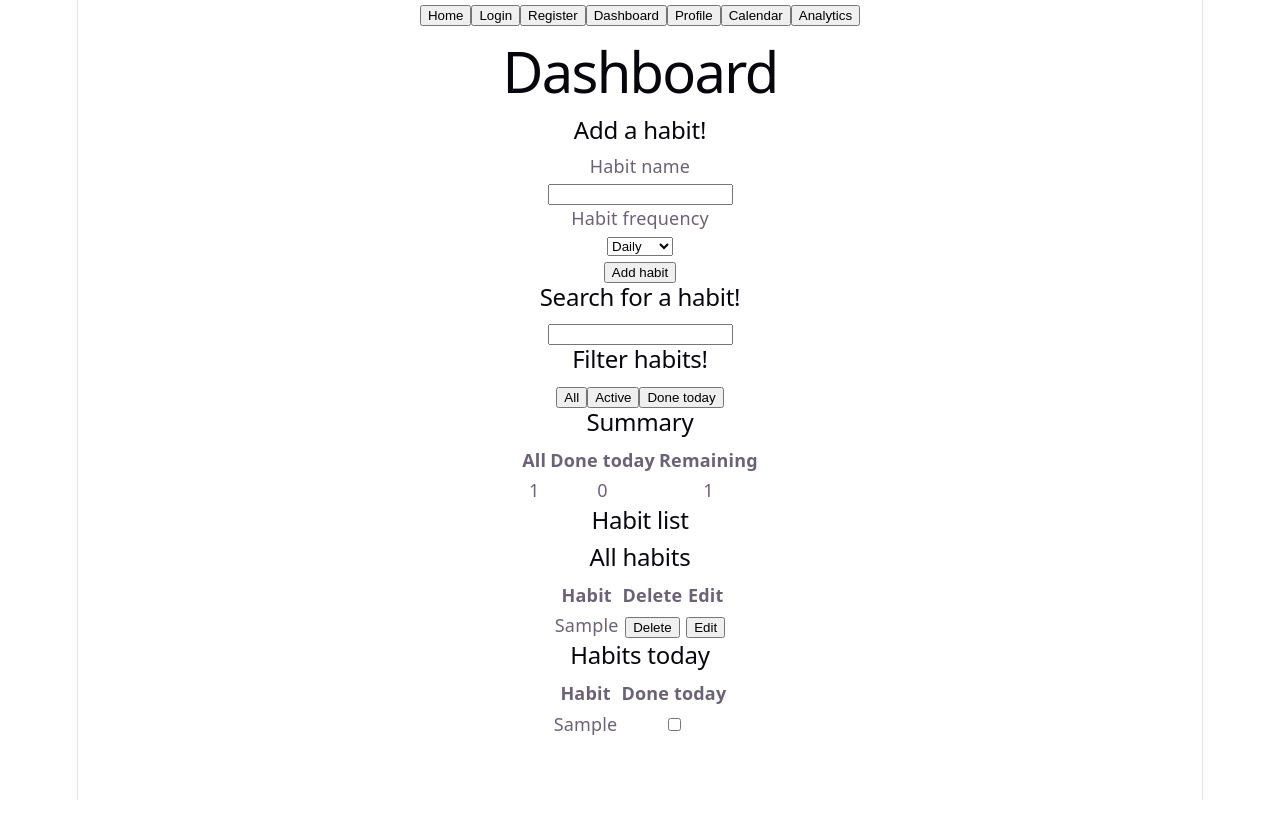
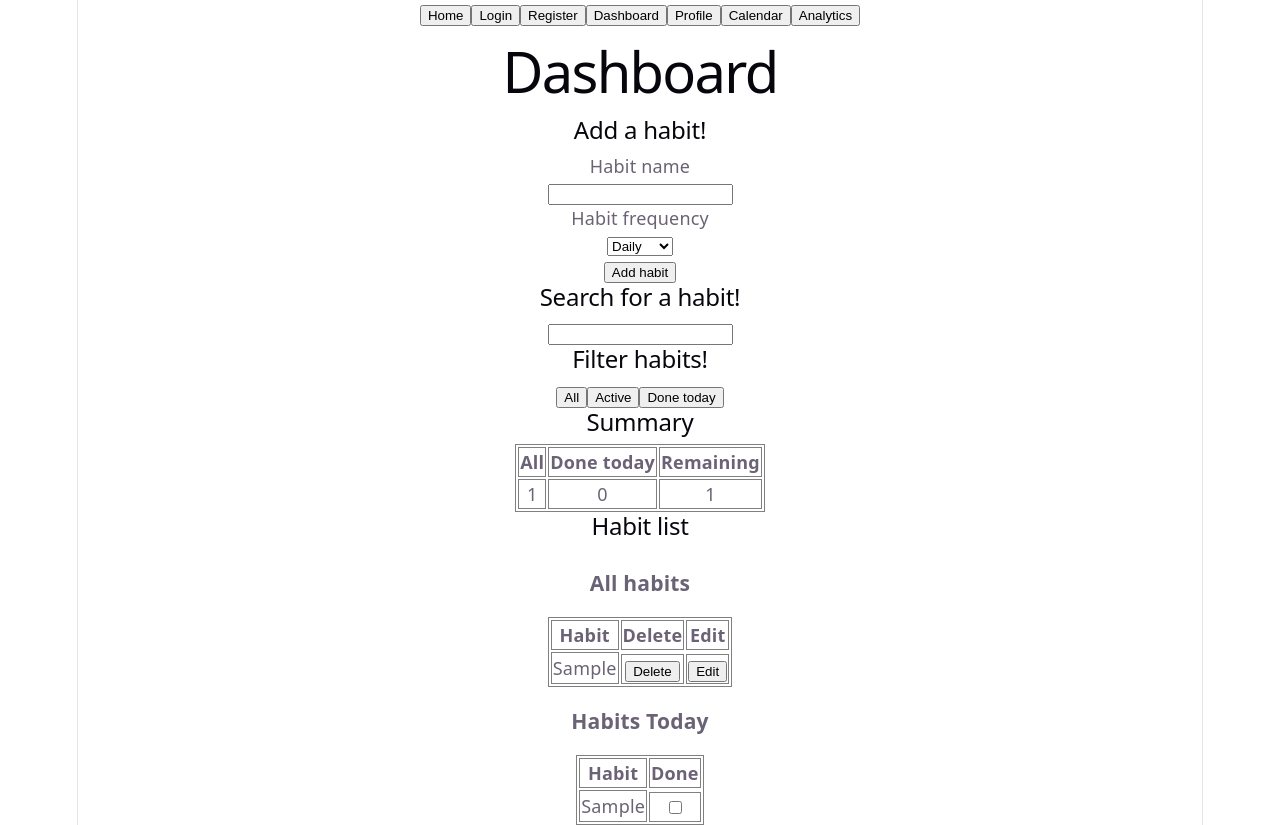
Before and after one commit to LauZalan/habit-tracker, a React (Vite) app in the folder habit-tracker-fe/: page /dashboard in a window 1280 px wide. Both pictures are taken after typing "Sample" into the empty fields and a click on the button "Add habit". Before the commit the page ends 800 px from the top, so only its background shows below. Built offline with nearby package versions, Linux system fonts and the light colour scheme.

Commit message:
Further refactor of habit list

```diff
--- /dev/null
+++ b/habit-tracker-fe/src/features/habits/components/Checkbox.tsx
@@ -0,0 +1,23 @@
+import type { Habit } from '../types'
+
+type CheckboxProps = {
+  habit: Habit
+  currentDate: string
+  toggleHabitDoneToday: (id: string) => void
+}
+
+function Checkbox({ habit, currentDate, toggleHabitDoneToday }: CheckboxProps) {
+  return (
+    <tr>
+      <td>
+        <input
+          type="checkbox"
+          checked={habit.completedDates.includes(currentDate)}
+          onChange={() => toggleHabitDoneToday(habit.id)}
+        />
+      </td>
+    </tr>
+  )
+}
+
+export default Checkbox
--- /dev/null
+++ b/habit-tracker-fe/src/features/habits/components/EditHabit.tsx
@@ -0,0 +1,88 @@
+import type { Habit, HabitFrequencies } from '../types'
+import FrequencySelector from './FrequencySelector'
+
+type EditHabitProps = {
+  originalHabit: Habit
+  editedHabit: { id: string; name: string; frequency: HabitFrequencies | null }
+  setEditedHabit: (next: { id: string; name: string; frequency: HabitFrequencies | null }) => void
+  setEditedHabitFrequency: (next: React.SetStateAction<HabitFrequencies | null>) => void
+  editHabit: (id: string, updatedHabitName: string, updatedHabitFreqeuncy: HabitFrequencies) => void
+  deleteHabit: (id: string) => void
+}
+
+function EditHabit({
+  originalHabit,
+  editedHabit,
+  setEditedHabit,
+  setEditedHabitFrequency,
+  editHabit,
+  deleteHabit,
+}: EditHabitProps) {
+  return (
+    <>
+      <tr>
+        <td>
+          <button onClick={() => deleteHabit(originalHabit.id)}>Delete</button>
+        </td>
+        <td>
+          <button
+            onClick={() =>
+              !editedHabit.id || editedHabit.id !== originalHabit.id
+                ? setEditedHabit({
+                    id: originalHabit.id,
+                    name: originalHabit.name,
+                    frequency: originalHabit.frequency,
+                  })
+                : setEditedHabit({ id: '', name: '', frequency: null })
+            }
+          >
+            Edit
+          </button>
+        </td>
+      </tr>
+      {originalHabit.id === editedHabit.id ? (
+        <>
+          <tr>
+            <td colSpan={3}>Edit name</td>
+          </tr>
+          <tr>
+            <td colSpan={3}>
+              <input
+                type="text"
+                value={editedHabit.name}
+                onChange={(e) => setEditedHabit({ ...editedHabit, name: e.target.value })}
+              />
+            </td>
+          </tr>
+          <tr>
+            <td colSpan={3}>Edit frequency</td>
+          </tr>
+          <tr>
+            <td colSpan={3}>
+              <FrequencySelector
+                habitFrequency={editedHabit.frequency}
+                setHabitFrequency={setEditedHabitFrequency}
+              />
+            </td>
+          </tr>
+          <tr>
+            <td colSpan={3}>
+              <button
+                onClick={() =>
+                  editedHabit.frequency
+                    ? (editHabit(originalHabit.id, editedHabit.name, editedHabit.frequency),
+                      setEditedHabit({ id: '', name: '', frequency: null }))
+                    : null
+                }
+              >
+                Save
+              </button>
+            </td>
+          </tr>
+        </>
+      ) : null}
+    </>
+  )
+}
+
+export default EditHabit
--- a/habit-tracker-fe/src/features/habits/components/HabitList.tsx
+++ b/habit-tracker-fe/src/features/habits/components/HabitList.tsx
@@ -1,138 +1,31 @@
-import type { Habit, HabitFrequencies } from '../types'
-import { getLocalDateKey } from '../helpers/localDateHelper'
-import { isHabitScheduledOnDate } from '../../calendar/helpers/getCalendarDetails'
-import FrequencySelector from './FrequencySelector'
-import type React from 'react'
+import type { Habit, HabitListColumn } from '../types'
+import type { ReactElement } from 'react'
 
 type HabitListProps = {
   habitsList: Habit[]
-  editedHabit: { id: string; name: string; frequency: HabitFrequencies | null }
-  setEditedHabit: (next: { id: string; name: string; frequency: HabitFrequencies | null }) => void
-  setEditedHabitFrequency: (next: React.SetStateAction<HabitFrequencies | null>) => void
-  toggleHabitDoneToday: (id: string) => void
-  deleteHabit: (id: string) => void
-  editHabit: (id: string, updatedHabitName: string, updatedHabitFreqeuncy: HabitFrequencies) => void
+  columns: HabitListColumn[]
+  renderAttachment: ((habit: Habit) => ReactElement) | (() => null)
 }
 
-function HabitList({
-  habitsList,
-  editedHabit,
-  setEditedHabit,
-  setEditedHabitFrequency,
-  toggleHabitDoneToday,
-  deleteHabit,
-  editHabit,
-}: HabitListProps) {
-  const currentDate = getLocalDateKey(new Date())
-
-  const allHabits = habitsList.map((habit) => (
-    <tbody key={habit.id}>
-      <tr>
-        <td>{habit.name}</td>
-        <td>
-          <button onClick={() => deleteHabit(habit.id)}>Delete</button>
-        </td>
-        <td>
-          <button
-            onClick={() =>
-              !editedHabit.id || editedHabit.id !== habit.id
-                ? setEditedHabit({
-                    id: habit.id,
-                    name: habit.name,
-                    frequency: habit.frequency,
-                  })
-                : setEditedHabit({ id: '', name: '', frequency: null })
-            }
-          >
-            Edit
-          </button>
-        </td>
-      </tr>
-      {habit.id === editedHabit.id ? (
-        <>
+function HabitList({ habitsList, columns, renderAttachment }: HabitListProps) {
+  return (
+    <table>
+      <thead>
+        <tr>
+          {columns.map((column) => (
+            <th key={column.id}>{column.label}</th>
+          ))}
+        </tr>
+      </thead>
+      {habitsList.map((habit) => (
+        <tbody key={habit.id}>
           <tr>
-            <td colSpan={3}>Edit name</td>
+            <td rowSpan={2}>{habit.name}</td>
           </tr>
-          <tr>
-            <td colSpan={3}>
-              <input
-                type="text"
-                value={editedHabit.name}
-                onChange={(e) => setEditedHabit({ ...editedHabit, name: e.target.value })}
-              />
-            </td>
-          </tr>
-          <tr>
-            <td colSpan={3}>Edit frequency</td>
-          </tr>
-          <tr>
-            <td colSpan={3}>
-              <FrequencySelector
-                habitFrequency={editedHabit.frequency}
-                setHabitFrequency={setEditedHabitFrequency}
-              />
-            </td>
-          </tr>
-          <tr>
-            <td colSpan={3}>
-              <button
-                onClick={() =>
-                  editedHabit.frequency
-                    ? (editHabit(habit.id, editedHabit.name, editedHabit.frequency),
-                      setEditedHabit({ id: '', name: '', frequency: null }))
-                    : null
-                }
-              >
-                Save
-              </button>
-            </td>
-          </tr>
-        </>
-      ) : null}
-    </tbody>
-  ))
-
-  const habitsToday = habitsList.map((habit) =>
-    isHabitScheduledOnDate(habit, currentDate) ? (
-      <tbody key={habit.id}>
-        <tr>
-          <td>{habit.name}</td>
-          <td>
-            <input
-              type="checkbox"
-              checked={habit.completedDates.includes(currentDate)}
-              onChange={() => toggleHabitDoneToday(habit.id)}
-            ></input>
-          </td>
-        </tr>
-      </tbody>
-    ) : null,
-  )
-
-  return (
-    <div>
-      <h2>All habits</h2>
-      <table>
-        <thead>
-          <tr>
-            <th>Habit</th>
-            <th>Delete</th>
-            <th>Edit</th>
-          </tr>
-        </thead>
-        {allHabits}
-      </table>
-      <h2>Habits today</h2>
-      <table>
-        <thead>
-          <tr>
-            <th>Habit</th>
-            <th>Done today</th>
-          </tr>
-        </thead>
-        {habitsToday}
-      </table>
-    </div>
+          {renderAttachment(habit)}
+        </tbody>
+      ))}
+    </table>
   )
 }
 
--- a/habit-tracker-fe/src/features/habits/types.tsx
+++ b/habit-tracker-fe/src/features/habits/types.tsx
@@ -15,3 +15,8 @@ export type FrequencyHistoryEntry = {
   effectiveFrom: string
   frequency: HabitFrequencies
 }
+
+export type HabitListColumn = {
+  id: string
+  label: string
+}
--- a/habit-tracker-fe/src/index.css
+++ b/habit-tracker-fe/src/index.css
@@ -107,3 +107,9 @@ code {
   padding: 4px 8px;
   background: var(--code-bg);
 }
+
+table,
+th,
+td {
+  border: 1px solid grey;
+}
--- a/habit-tracker-fe/src/pages/DashboardPage.tsx
+++ b/habit-tracker-fe/src/pages/DashboardPage.tsx
@@ -12,10 +12,12 @@ import { isHabitScheduledOnDate } from '../features/calendar/helpers/getCalendar
 
 import { filterUiReducer } from '../features/habits/reducers/dashboardUiReducer'
 
-import type { Habit, HabitFrequencies } from '../features/habits/types'
+import type { Habit, HabitFrequencies, HabitListColumn } from '../features/habits/types'
 import type { UiState } from '../features/habits/reducers/dashboardUiReducer'
 
 import { initialUiState } from '../features/habits/reducers/dashboardUiReducer'
+import EditHabit from '../features/habits/components/EditHabit'
+import Checkbox from '../features/habits/components/Checkbox'
 
 function DashboardPage() {
   const habits = useHabits()
@@ -104,6 +106,20 @@ function DashboardPage() {
   }
 
   const filteredHabits = filterHabits(habits.habitsList, ui.filter)
+  const habitsToday = habits.habitsList.filter((habit) =>
+    isHabitScheduledOnDate(habit, currentDate),
+  )
+
+  const allHabitsColumns: HabitListColumn[] = [
+    { id: '1', label: 'Habit' },
+    { id: '2', label: 'Delete' },
+    { id: '3', label: 'Edit' },
+  ]
+
+  const todayHabitsColumns: HabitListColumn[] = [
+    { id: '1', label: 'Habit' },
+    { id: '2', label: 'Done' },
+  ]
 
   return (
     <>
@@ -117,16 +133,36 @@ function DashboardPage() {
       <div>
         <HabitSummary habitsList={habits.habitsList} />
       </div>
+      <h2>Habit list</h2>
       <div>
-        <h2>Habit list</h2>
+        <h3>All habits</h3>
         <HabitList
           habitsList={filteredHabits}
-          editedHabit={ui.editedHabit}
-          setEditedHabit={handleOnEditedHabitChange}
-          setEditedHabitFrequency={handleOnEditedHabitFrequencyChange}
-          toggleHabitDoneToday={toggleHabitDoneToday}
-          deleteHabit={deleteHabit}
-          editHabit={editHabit}
+          columns={allHabitsColumns}
+          renderAttachment={(habit) => (
+            <EditHabit
+              originalHabit={habit}
+              editedHabit={ui.editedHabit}
+              setEditedHabit={handleOnEditedHabitChange}
+              setEditedHabitFrequency={handleOnEditedHabitFrequencyChange}
+              editHabit={editHabit}
+              deleteHabit={deleteHabit}
+            />
+          )}
+        />
+      </div>
+      <div>
+        <h3>Habits Today</h3>
+        <HabitList
+          habitsList={habitsToday}
+          columns={todayHabitsColumns}
+          renderAttachment={(habit) => (
+            <Checkbox
+              habit={habit}
+              currentDate={currentDate}
+              toggleHabitDoneToday={toggleHabitDoneToday}
+            />
+          )}
         />
       </div>
     </>
```
